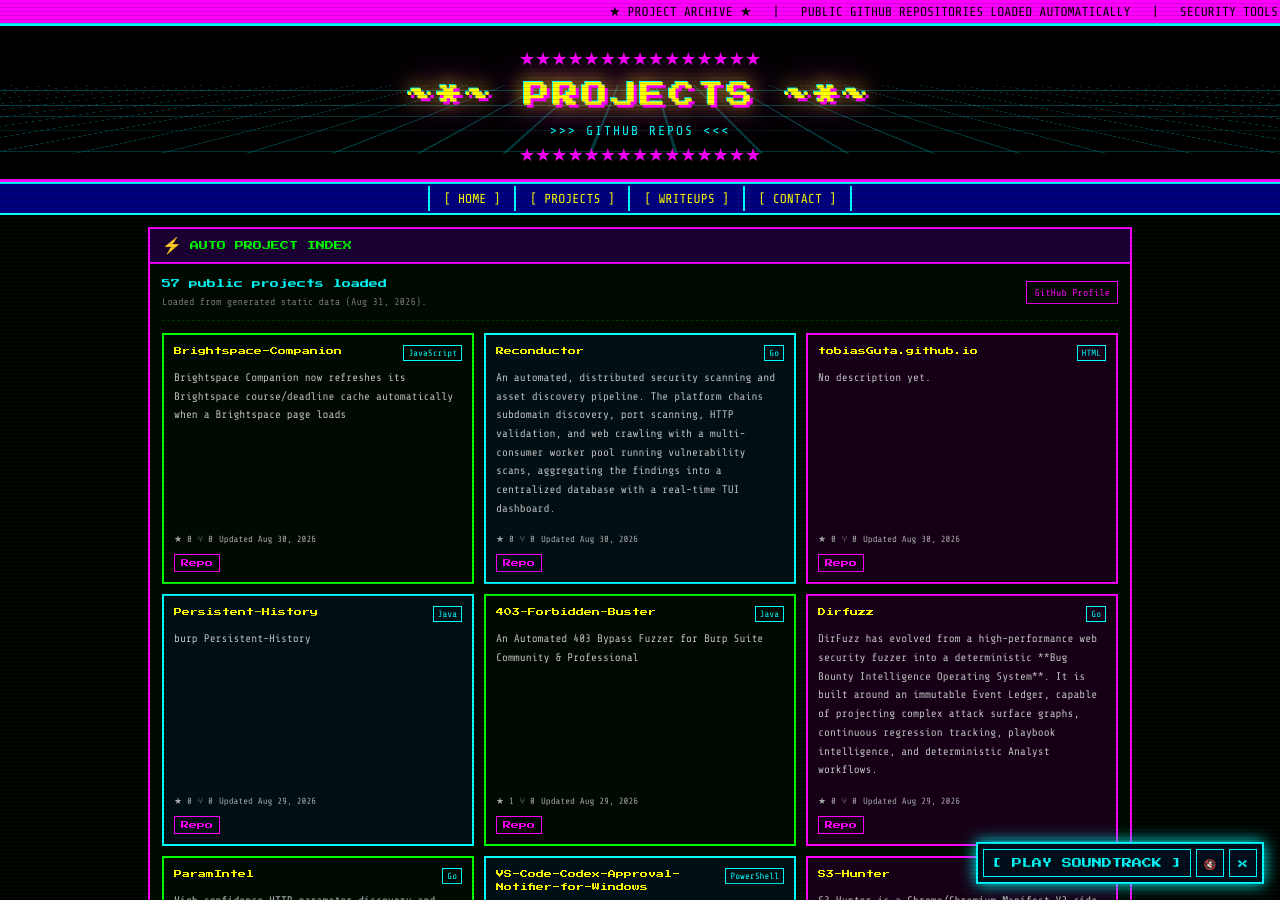
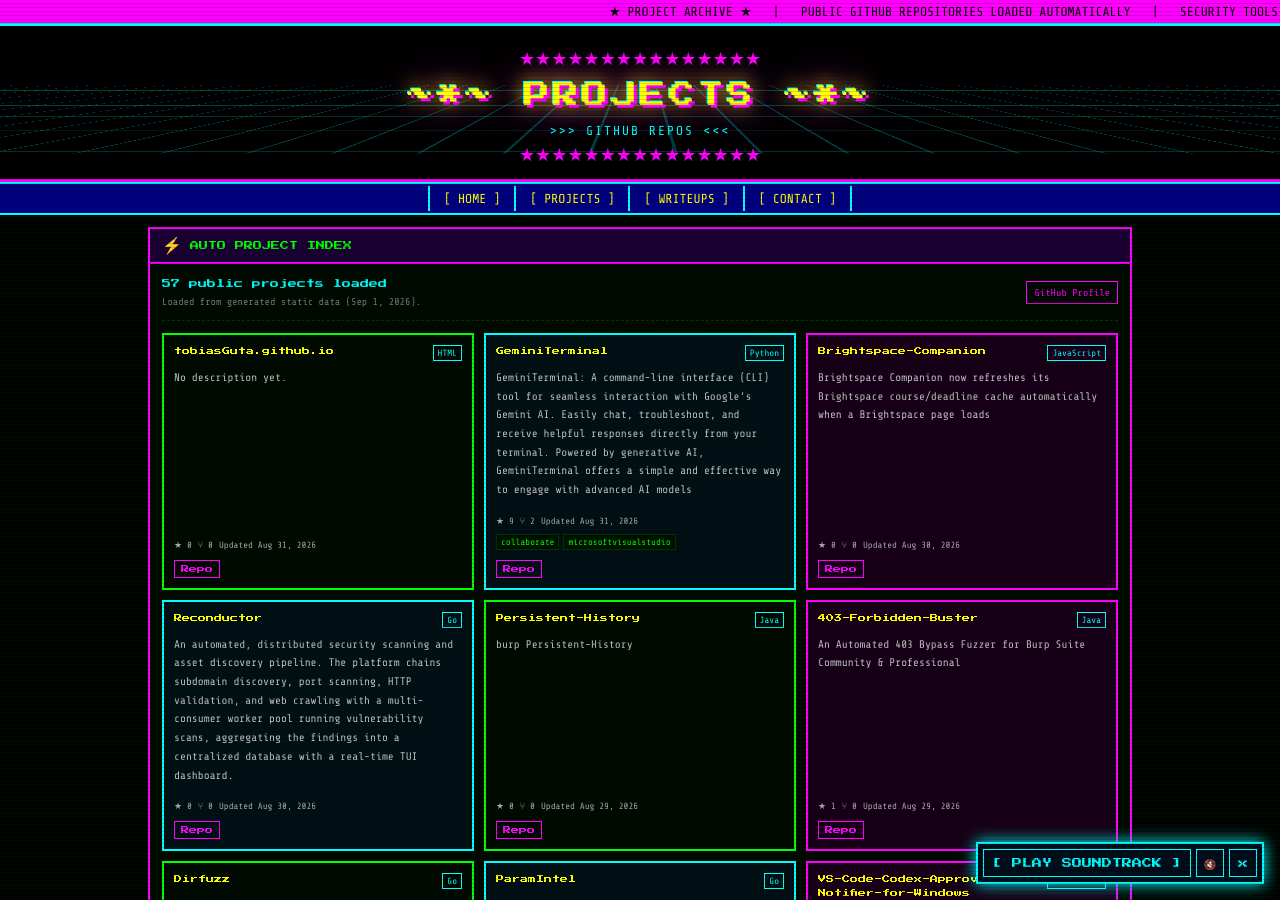
Before and after one commit to tobiasGuta/tobiasGuta.github.io, a Jekyll site: the page built from projects.html, in a window 1280 px wide and 900 px high. Built offline with Jekyll 4.4.1, drawn with Linux system fonts in a browser that asks for light colours; some of the changed text lies outside the part shown.

Commit message:
Update generated project data

```diff
--- a/assets/data/projects.json
+++ b/assets/data/projects.json
@@ -1,8 +1,37 @@
 {
   "owner": "tobiasGuta",
   "source": "github_api",
-  "generated_at": "2026-08-31T16:08:54.856930+00:00",
+  "generated_at": "2026-09-01T13:28:58.742545+00:00",
   "projects": [
+    {
+      "name": "tobiasGuta.github.io",
+      "description": null,
+      "html_url": "https://github.com/tobiasGuta/tobiasGuta.github.io",
+      "homepage": null,
+      "language": "HTML",
+      "topics": [],
+      "stargazers_count": 0,
+      "forks_count": 0,
+      "updated_at": "2026-08-31T16:16:41Z",
+      "fork": false,
+      "archived": false
+    },
+    {
+      "name": "GeminiTerminal",
+      "description": "GeminiTerminal: A command-line interface (CLI) tool for seamless interaction with Google\u2019s Gemini AI. Easily chat, troubleshoot, and receive helpful responses directly from your terminal. Powered by generative AI, GeminiTerminal offers a simple and effective way to engage with advanced AI models",
+      "html_url": "https://github.com/tobiasGuta/GeminiTerminal",
+      "homepage": null,
+      "language": "Python",
+      "topics": [
+        "collaborate",
+        "microsoftvisualstudio"
+      ],
+      "stargazers_count": 9,
+      "forks_count": 2,
+      "updated_at": "2026-08-31T16:11:05Z",
+      "fork": false,
+      "archived": false
+    },
     {
       "name": "Brightspace-Companion",
       "description": "Brightspace Companion now refreshes its Brightspace course/deadline cache automatically when a Brightspace page loads",
@@ -26,19 +55,6 @@
       "stargazers_count": 0,
       "forks_count": 0,
       "updated_at": "2026-08-30T15:56:05Z",
-      "fork": false,
-      "archived": false
-    },
-    {
-      "name": "tobiasGuta.github.io",
-      "description": null,
-      "html_url": "https://github.com/tobiasGuta/tobiasGuta.github.io",
-      "homepage": null,
-      "language": "HTML",
-      "topics": [],
-      "stargazers_count": 0,
-      "forks_count": 0,
-      "updated_at": "2026-08-30T13:48:10Z",
       "fork": false,
       "archived": false
     },
@@ -696,22 +712,6 @@
       "archived": false
     },
     {
-      "name": "GeminiTerminal",
-      "description": "GeminiTerminal: A command-line interface (CLI) tool for seamless interaction with Google\u2019s Gemini AI. Easily chat, troubleshoot, and receive helpful responses directly from your terminal. Powered by generative AI, GeminiTerminal offers a simple and effective way to engage with advanced AI models",
-      "html_url": "https://github.com/tobiasGuta/GeminiTerminal",
-      "homepage": null,
-      "language": "Python",
-      "topics": [
-        "collaborate",
-        "microsoftvisualstudio"
-      ],
-      "stargazers_count": 8,
-      "forks_count": 2,
-      "updated_at": "2025-10-14T21:17:56Z",
-      "fork": false,
-      "archived": false
-    },
-    {
       "name": "JavaScript-beautifier",
       "description": "A one-click JavaScript beautifier and syntax highlighter right in your browser.   Built as a bookmarklet for hackers, devs, and code auditors who need instant clarity.",
       "html_url": "https://github.com/tobiasGuta/JavaScript-beautifier",
```
